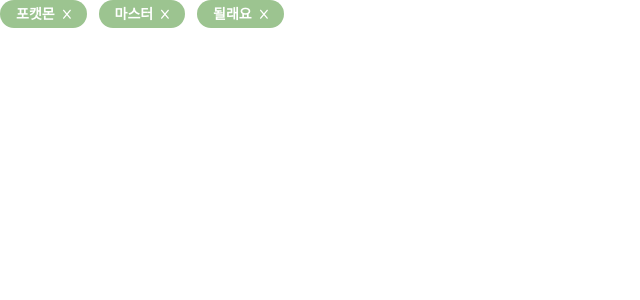
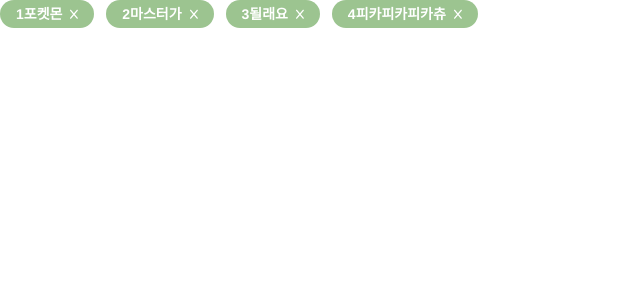
Before and after one commit to coding-union-kr/siltarae-fe, a Next.js app: page / in a window 1280 px wide. Shown: the top 300 px of the page, without its empty margins (0-640 px from the left). Built offline with nearby package versions, Linux system fonts and the light colour scheme.

Commit message:
fix: 함수명 변경 및 테스트 데이터 추가

```diff
--- a/components/Tag.tsx
+++ b/components/Tag.tsx
@@ -1,21 +1,32 @@
 import { faX } from "@fortawesome/free-solid-svg-icons";
 import { FontAwesomeIcon } from "@fortawesome/react-fontawesome";
-import React from "react";
+import React, { useState } from "react";
 
 export default function Tag() {
-  const onClick = () => {
-    console.log("삭제 기능을 추가해주세요");
+  // 임시 데이터
+  const [tempTitle, setTempTitle] = useState([
+    { id: 1, title: "포켓몬" },
+    { id: 2, title: "마스터가" },
+    { id: 3, title: "될래요" },
+    { id: 4, title: "피카피카피카츄" },
+  ]);
+
+  const onClickDelete = () => {
+    console.log("삭제기능 추가해야 됩니다.");
   };
 
   return (
     <div className="flex flex-row flex-nowrap gap-3">
-      {["포캣몬", "마스터", "될래요"].map((tagTitle, i) => (
+      {tempTitle.map((tag) => (
         <div
-          key={i}
+          key={tag.id}
           className="bg-[#9CC490] flex gap-2 items-center w-30 px-4 py-1 rounded-[20px] text-white text-sm font-semibold"
         >
-          <span>{tagTitle}</span>
-          <div onClick={onClick} className="cursor-pointer">
+          <span>
+            {tag.id}
+            {tag.title}
+          </span>
+          <div onClick={onClickDelete} className="cursor-pointer">
             <FontAwesomeIcon icon={faX} size="xs" />
           </div>
         </div>
```
